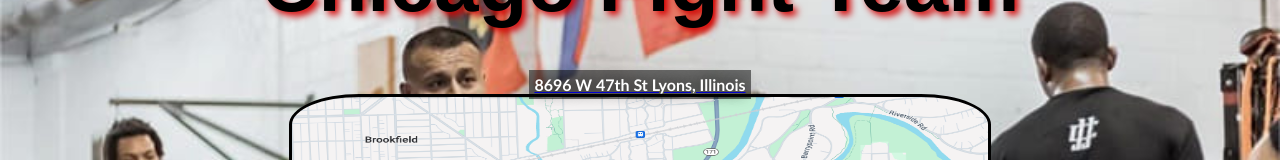
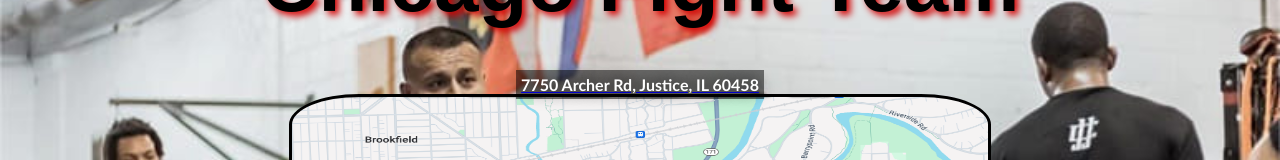
Before and after one commit to Duggan1/Project5-Project-cft, a React (Create React App) app: page / in a window 1280 px wide. Shown: the part 621-781 px from the top of the page. Built offline with nearby package versions, Linux system fonts and the light colour scheme; no server answers.

Commit message:
Move2Justice

```diff
--- a/src/Home.js
+++ b/src/Home.js
@@ -46,10 +46,13 @@
 
 
 <div style={{marginBottom:'0px',marginTop:'50px'}}>
-            <a style={{ textAlign:'center' , marginTop:'30px' }}href="https://www.google.com/maps/place/8696+47th+St,+Lyons,+IL+60534/@41.8060748,-87.8398832,17z/data=!4m10!1m2!2m1!1schicago+fight+team++8696+w+47th+st+lyons+illinois+!3m6!1s0x880e361341753f5b:0x777f5a692510f0a6!8m2!3d41.8059629!4d-87.8363641!15sCjFjaGljYWdvIGZpZ2h0IHRlYW0gIDg2OTYgdyA0N3RoIHN0IGx5b25zIGlsbGlub2lzkgEQY29tcG91bmRfc2VjdGlvbuABAA!16s%2Fg%2F11bw4nfy1c?entry=ttu"
+            <a style={{ textAlign:'center' , marginTop:'30px' }}
+
+            href="https://www.google.com/maps/embed?pb=!1m18!1m12!1m3!1d10898.71228899701!2d-87.8481573845455!3d41.75062915059737!2m3!1f0!2f0!3f0!3m2!1i1024!2i768!4f13.1!3m3!1m2!1s0x880e376fbe888c2b%3A0x5798ef4e6ee9bff0!2sChicago%20Fight%20Team!5e1!3m2!1sen!2sus!4v1778344651037!5m2!1sen!2sus"
+
      target="_blank" >
                 <span style={{ background: 'rgba(0, 0, 0, 0.5)', color: 'white', padding: '5px', fontWeight: 'bold', textShadow: '0 0 15px black'}}>
-                8696 W 47th St Lyons, Illinois
+                7750 Archer Rd, Justice, IL 60458
                 </span> </a>
                 <br></br>
 
@@ -66,7 +69,8 @@
                 </center>
 
                 <a
-          href="https://www.google.com/maps/place/8696+47th+St,+Lyons,+IL+60534/@41.8060748,-87.8398832,17z/data=!4m10!1m2!2m1!1schicago+fight+team++8696+w+47th+st+lyons+illinois+!3m6!1s0x880e361341753f5b:0x777f5a692510f0a6!8m2!3d41.8059629!4d-87.8363641!15sCjFjaGljYWdvIGZpZ2h0IHRlYW0gIDg2OTYgdyA0N3RoIHN0IGx5b25zIGlsbGlub2lzkgEQY29tcG91bmRfc2VjdGlvbuABAA!16s%2Fg%2F11bw4nfy1c?entry=ttu"
+          href="https://www.google.com/maps/embed?pb=!1m18!1m12!1m3!1d10898.71228899701!2d-87.8481573845455!3d41.75062915059737!2m3!1f0!2f0!3f0!3m2!1i1024!2i768!4f13.1!3m3!1m2!1s0x880e376fbe888c2b%3A0x5798ef4e6ee9bff0!2sChicago%20Fight%20Team!5e1!3m2!1sen!2sus!4v1778344651037!5m2!1sen!2sus"
+
           target="_blank"
           rel="noopener noreferrer"
         >
```
